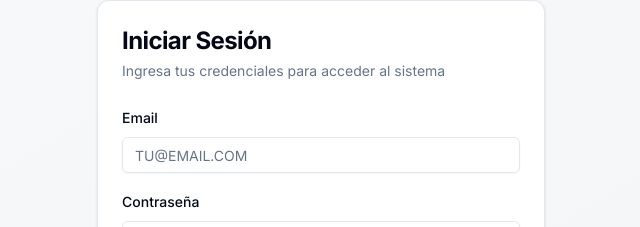
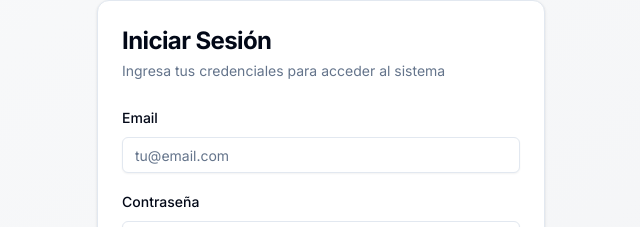
Before and after one commit to jovaik/servyauto-multitenant-latest, a Next.js app in the folder app/: page /login in a window 1280 px wide. Shown: the part 277-504 px from the top of the page, without its empty margins (319-959 px from the left). Built offline with nearby package versions, Linux system fonts and the light colour scheme; no server answers.

Commit message:
Fix login: exclude email/password from uppercase

```diff
--- a/app/app/globals.css
+++ b/app/app/globals.css
@@ -92,9 +92,8 @@
     position: relative;
   }
 
-  /* Forzar MAYÚSCULAS en todos los campos de entrada */
+  /* Forzar MAYÚSCULAS en todos los campos de entrada EXCEPTO email y password */
   input[type="text"],
-  input[type="email"],
   input[type="search"],
   input[type="tel"],
   textarea,
@@ -102,7 +101,8 @@
     text-transform: uppercase !important;
   }
 
-  /* Excluir campos de contraseña */
+  /* Excluir campos de email y contraseña (para login) */
+  input[type="email"],
   input[type="password"] {
     text-transform: none !important;
   }
```
Also changed, not shown: 1 other file (tests, documents, lock files or other folders).
